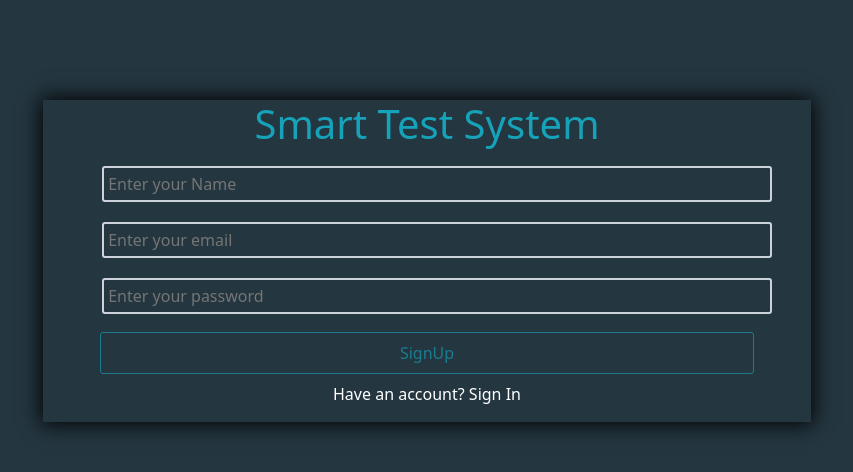
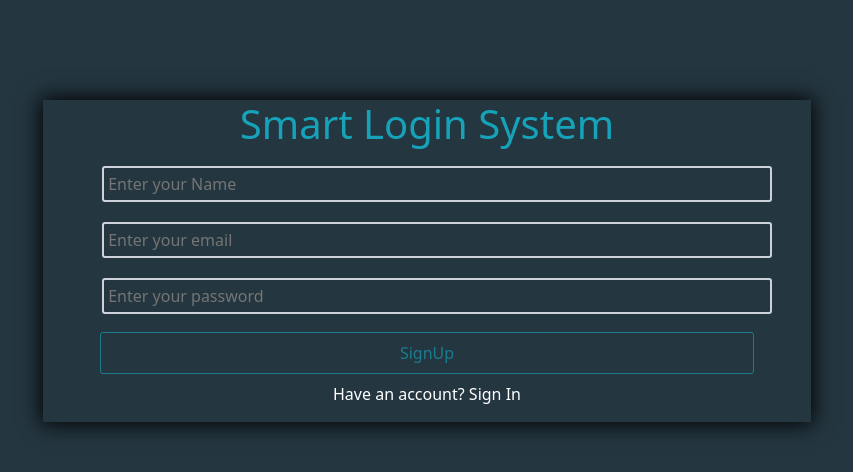
Before and after one commit to AhmedEmad226/LogIn, a plain HTML site: page sign up.html in a window 1280 px wide. Shown: the whole page, without its empty margins (213-1066 px from the left). Drawn offline with Linux system fonts and the light colour scheme.

Commit message:
corrected the title name

```diff
--- a/sign up.html
+++ b/sign up.html
@@ -12,7 +12,7 @@
 <body>
 
     <div class="mainContainer container">
-        <h1>Smart Test System</h1>
+        <h1>Smart Login System</h1>
         <div class="inputs">
             <input type="text" name="name" id="nameSignUp" class="w-100 p-1" placeholder="Enter your Name">
             <p id="nameAlert" class="d-none alert alert-danger">Username must be 3 to 15 characters long and can only contain lowercase letters, numbers, underscores (_), and hyphens (-).</p>
```
